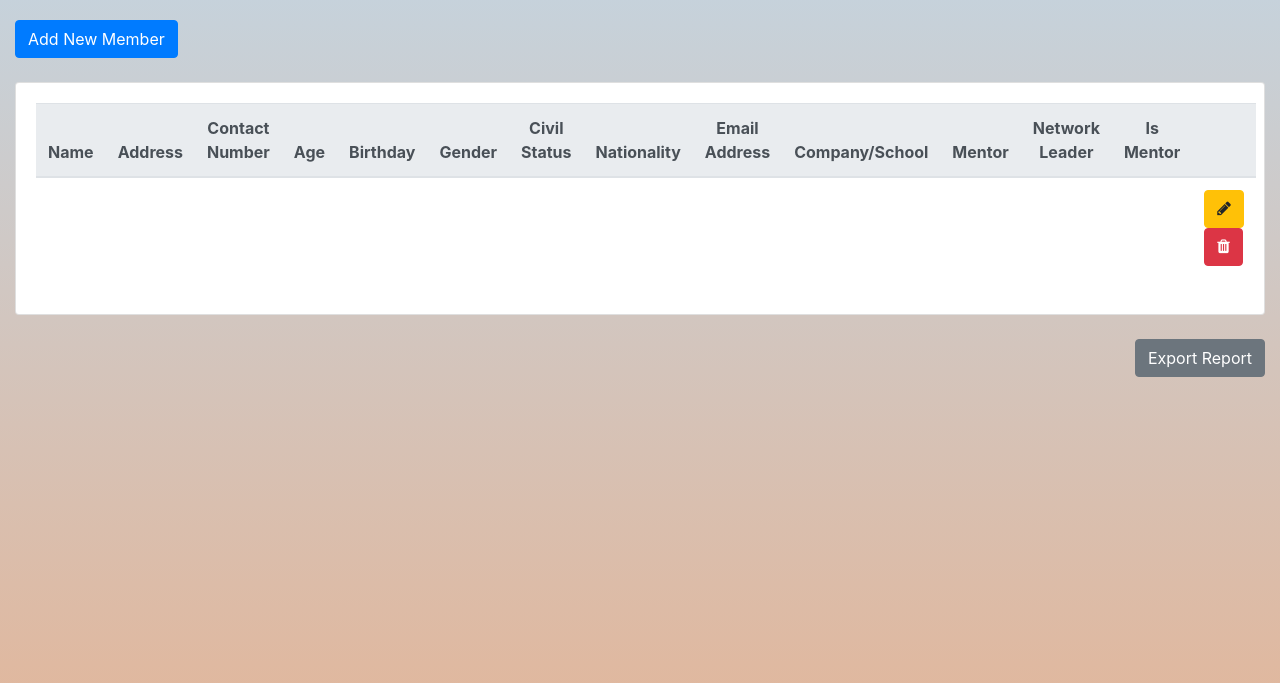
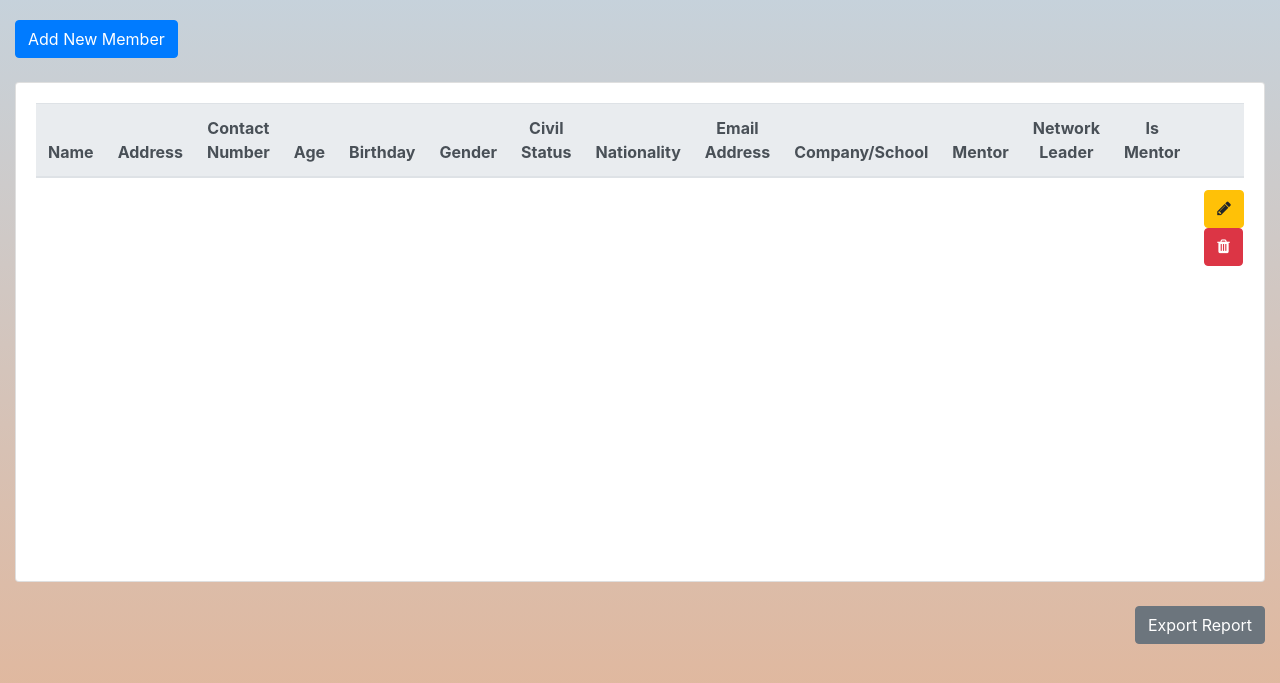
Before and after one commit to cmaynebril/LWCC, a PHP site: page /Pages/MemberList.php in a window 1280 px wide. Shown: the part 56-739 px from the top of the page. Run offline with PHP 8.4, Linux system fonts and the light colour scheme; the visitor is signed in with stand-in values (Sample User, id 1); tables that the repository leaves empty or names only in its code hold one stand-in row (values such as "Sample post"); data that the repository does not hold is empty; some libraries are stand-ins or nearby versions.

Commit message:
Table height and table data ascending

```diff
--- a/Pages/MemberList.php
+++ b/Pages/MemberList.php
@@ -194,9 +194,9 @@
 
             <div class="row">
                 <div class="col-lg-12">
-                    <div class="card" style="height: 100%;">
+                    <div class="card" style="height: 500px">
                         <div class="card-body">
-                        <div class="table-responsive-lg" style="height: 100%;">
+                        <div class="table-responsive" style="max-height:479px">
                             <table class="table table-hover">
                                 <thead class="thead-light" style="text-align:center">
                                     <tr>
@@ -218,7 +218,7 @@
                                 </thead>
 
                                 <?php
-                                    $sql = "SELECT * FROM tblmembers";
+                                    $sql = "SELECT * FROM tblmembers ORDER BY Name ASC";
                                     $result = mysqli_query($conn, $sql);
                                     $queryResult = mysqli_num_rows($result);
                                     if($queryResult > 0)
```
